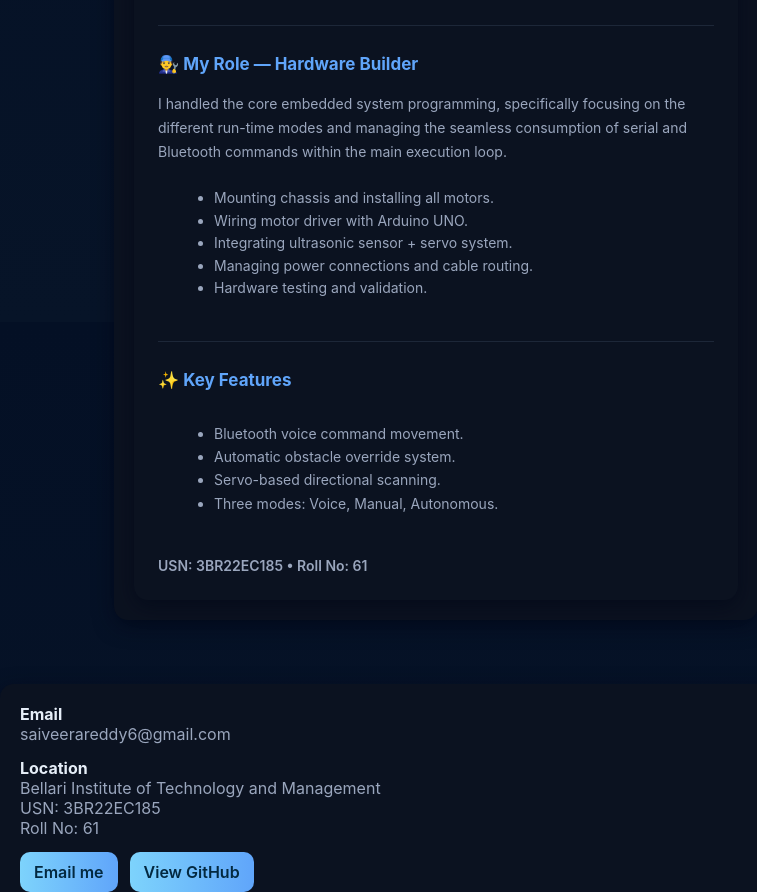
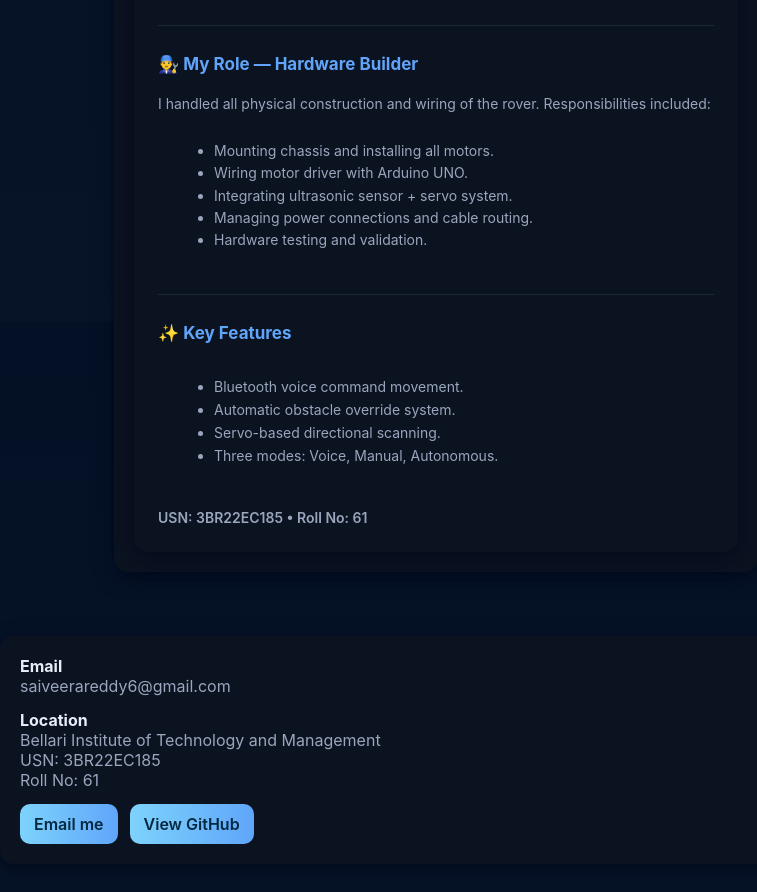
Before and after one commit to saiveerareddy/Smart-Arduino-voice-controlled-rover, a plain HTML site: page index.html in a window 1280 px wide. Shown: the part 1278-2170 px from the top of the page, without its empty margins (0-757 px from the left). Drawn offline with Linux system fonts and the light colour scheme.

Commit message:
Update index.html

```diff
--- a/index.html
+++ b/index.html
@@ -122,7 +122,7 @@
 
     <h3 style="margin:0 0 8px 0; font-size:17px; color:var(--accent-2);">👨‍🔧 My Role — Hardware Builder</h3>
     <p class="muted" style="line-height:1.7; font-size:14px;">
-      I handled the core embedded system programming, specifically focusing on the different run-time modes and managing the seamless consumption of serial and Bluetooth commands within the main execution loop.
+          I handled all physical construction and wiring of the rover. Responsibilities included:
     </p>
     <ul class="muted" style="line-height:1.6; font-size:14px; margin-left:16px;">
       <li>Mounting chassis and installing all motors.</li>
```
